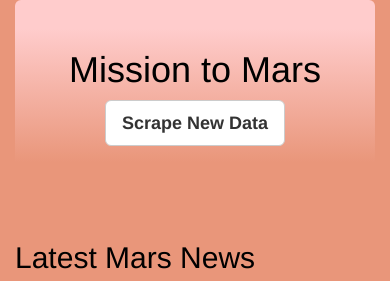
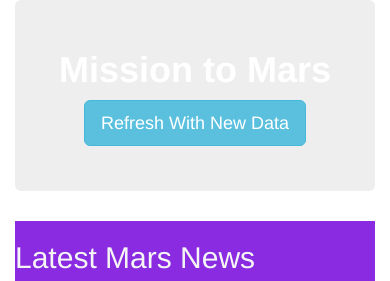
Before and after one commit to verosfbay/Mission_to_Mars, a Flask app: template templates/index.html in a window 390 px wide. Shown: the top 281 px of the page. Run offline with Flask 2, Linux system fonts and the light colour scheme; the template is opened without the code that fills it, so the values that code supplies are empty; some libraries are stand-ins or nearby versions.

Commit message:
Add files via upload

```diff
--- a/templates/index.html
+++ b/templates/index.html
@@ -1,73 +1,81 @@
 <!DOCTYPE html>
 <html lang="en">
   <head>
-<meta charset="UTF-8">
-    <meta name="viewport" content="width=device-width, initial-scale=1.0, maximum-scale=1.0">
-    <meta http-equiv="X-UA-Compatible" content="IE=edge">
+    <meta charset="UTF-8" />
+    <meta name="viewport" content="width=device-width, initial-scale=1.0" />
+    <meta http-equiv="X-UA-Compatible" content="ie=edge" />
     <title>Mission to Mars</title>
-
     <link
       rel="stylesheet"
       href="https://maxcdn.bootstrapcdn.com/bootstrap/3.3.7/css/bootstrap.min.css"
     />
   </head>
-<body style="background-color:darksalmon; color:black">
+
+  <!-- Changed background color of main body -->
+  <body style="background-color:white; color:black">
     <div class="container">
-        <div style="background:linear-gradient(to bottom, #ffcccc 15%, #e9967a 85%)!important" class="jumbotron text-center">
-            <h1>Mission to Mars</h1>
-            <!--Add a button to activate scraping script-->
-            <p><a class="btn btn-default btn-lg" href="/scrape"
-                role="button"><b>Scrape New Data</b></a></p>
+      <!-- Add Jumbotron to Header - CHANGED background and text color-->
+      <div class="jumbotron text-center">
+        <h1 style="color:white"><b>Mission to Mars</b></h1>
+        <!-- Button pointing to the scraping script -->
+        <p><a class="btn btn-info btn-lg" href="/scrape" role="button">Refresh With New Data</a></p>
       </div>
-        <!--Add section for Mars News-->
+
+      <!-- Add section for Mars News -->
       <div class="row" id="mars-news">
         <div class="col-md-12">
           <div class="media">
-                <div class="media-body">
-                    <h2>Latest Mars News</h2>
-                    <h4>{{mars.news_title}}</h4>
-                    <p>{{mars.news_paragraph}}</p>
+            <div class="media-body" style="background-color:blueviolet">
+              <h2 style="color:whitesmoke">Latest Mars News</h2>
+              <h4 class="media-heading">{{ mars.news_title }}</h4>
+              <p>{{ mars.news_paragraph }}</p>
             </div>
           </div>
         </div>
       </div>
-        <!--Section for Mars Feature Image and Fact table-->
-        <!--First Level-->
+
+      <!-- Section for Featured Image and Facts table -->
       <div class="row" id="mars-featured-image">
-            <!--Second Level-->
         <div class="col-md-8">
-                <h2>Feature Mars Image</h2>
+          <h2>Featured Mars Image</h2>
+
+          <!-- if images is False/None/non-existent, then default to error message -->
           <img
-                src="{{mars.featured_image}}"
+            src="{{mars.featured_image | default('static/images/error.png', true) }}"
             class="img-responsive"
             alt="Responsive image"
           />
         </div>
+
         <div class="col-md-4">
-                <!--Mars Facts-->
+          <!-- Mars Facts -->
           <div class="row" id="mars-facts">
-                    <h3>Mars Facts</h3>
-                    {{mars.facts|safe}}
+            <h4>Mars Facts</h4>
+            {{ mars.facts | safe }}
           </div>
         </div>
       </div>
-        <!--Section for Mars Hemispheres-->
-        <div class="row" id="mars-hemispheres">
-            <div class="page-header">
-                <h2 class="text-center">Mars Hemispheres</h2>
-            </div>
 
+         <!--Section for Mars Hemisphere Images -->
+         <div class="row" id="mars-hemisphere">
+          <div class="col-md-12">
+              <h2><b><center>Mars Hemispheres</center></b></h2>
               {% for hemisphere in mars.hemispheres %}
                   <div class="col-md-3">
-                <div class="thumbnail">
-                    <img src={{hemisphere.img_url}}>
-                    <div class="caption">
-                        <h3><b>{{hemisphere.title}}</b></h3>
-                    </div>
+                      <div class = "thumbnail">
+                          <img src="{{hemisphere.img_url}}"
+                            <h2><b>{{hemisphere.title}}</b></h2>
                       </div>
                   </div>
               {% endfor %}
           </div>
       </div>
+    </div>
+    <!-- Bootstrap JavaScript -->
+    <!-- jQuery, Popper.js & Bootstrap JS -->
+    <script src="https://code.jquery.com/jquery-3.3.1.slim.min.js" integrity="sha384-q8i/X+965DzO0rT7abK41JStQIAqVgRVzpbzo5smXKp4YfRvH+8abtTE1Pi6jizo" crossorigin="anonymous"></script>
+    <script src="https://cdn.jsdelivr.net/npm/popper.js@1.14.7/dist/umd/popper.min.js" integrity="sha384-UO2eT0CpHqdSJQ6hJty5KVphtPhzWj9WO1clHTMGa3JDZwrnQq4sF86dIHNDz0W1" crossorigin="anonymous"></script>
+    <script src="https://cdn.jsdelivr.net/npm/bootstrap@4.3.1/dist/js/bootstrap.min.js" integrity="sha384-JjSmVgyd0p3pXB1rRibZUAYoIIy6OrQ6VrjIEaFf/nJGzIxFDsf4x0xIM+B07jRM" crossorigin="anonymous"></script>
+
   </body>
 </html>
```
Lines whose indentation alone changed are shown as unchanged.
